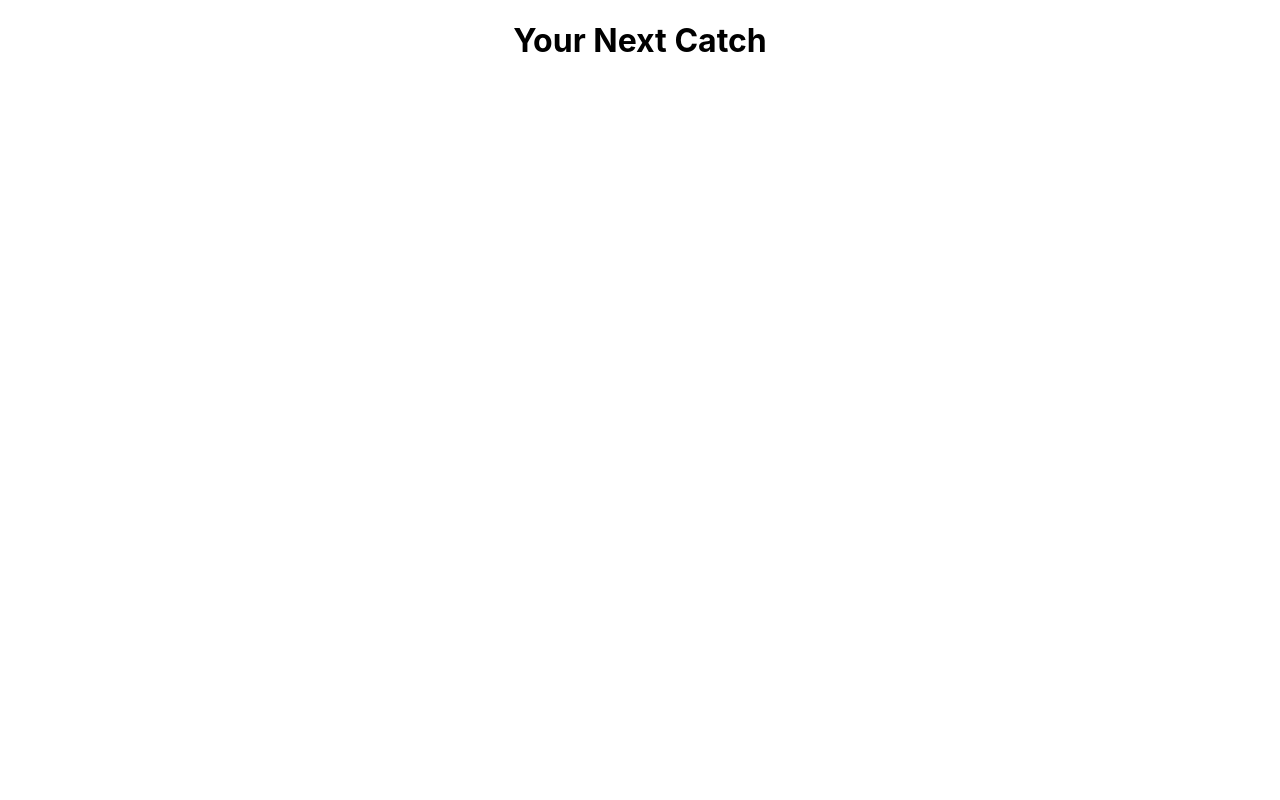
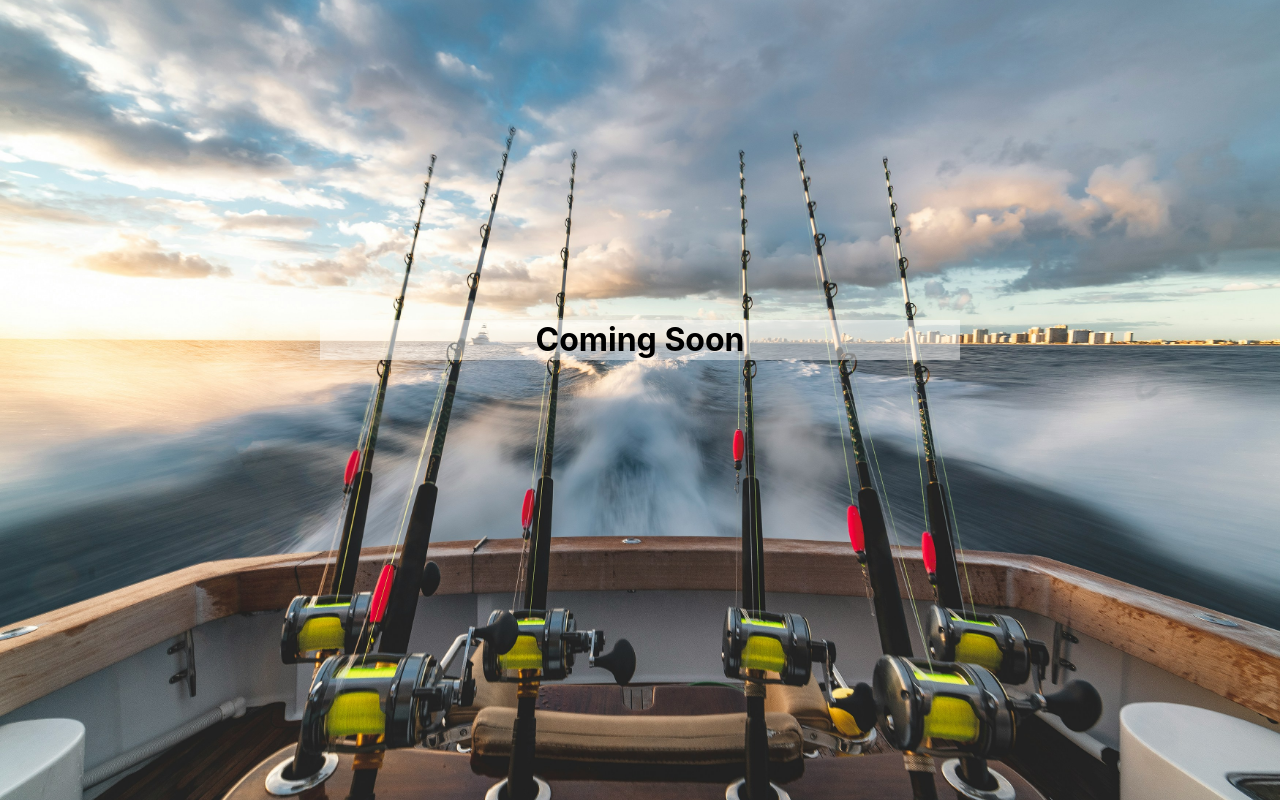
Before and after one commit to yournextcatch/website, a React (Create React App) app: page / in a window 1280 px wide. Built offline with nearby package versions, Linux system fonts and the light colour scheme.

Commit message:
add homepage

```diff
--- a/package.json
+++ b/package.json
@@ -7,8 +7,11 @@
     "@testing-library/jest-dom": "^6.6.3",
     "@testing-library/react": "^16.3.0",
     "@testing-library/user-event": "^13.5.0",
+    "bootstrap": "^5.3.6",
     "react": "^19.1.0",
+    "react-bootstrap": "^2.10.9",
     "react-dom": "^19.1.0",
+    "react-router-dom": "^7.6.0",
     "react-scripts": "5.0.1",
     "web-vitals": "^2.1.4"
   },
--- a/src/App/App.js
+++ b/src/App/App.js
@@ -1,10 +1,16 @@
+import { Routes, Route } from "react-router-dom";
 import "./App.css";
+import HomePage from "../pages/HomePage";
 
 function App() {
   return (
-    <div className="App">
-      <h1>Your Next Catch</h1>
-    </div>
+    <>
+      <div className="App">
+        <Routes>
+          <Route path="/" element={<HomePage />} />
+        </Routes>
+      </div>
+    </>
   );
 }
 
--- a/src/index.js
+++ b/src/index.js
@@ -2,10 +2,13 @@ import React from "react";
 import ReactDOM from "react-dom/client";
 import "./index.css";
 import App from "./App/App";
+import { BrowserRouter as Router } from "react-router-dom";
 
 const root = ReactDOM.createRoot(document.getElementById("root"));
 root.render(
   <React.StrictMode>
-    <App />
+    <Router>
+      <App />
+    </Router>
   </React.StrictMode>
 );
--- /dev/null
+++ b/src/pages/HomePage.jsx
@@ -0,0 +1,35 @@
+import { Container, Card } from "react-bootstrap";
+import HomepageImage from "../assets/images/fishing-homepage.jpg";
+
+export default function HomePage() {
+  return (
+    <Container
+      fluid
+      className="d-flex justify-content-center align-items-center"
+      style={{
+        backgroundImage: `url(${HomepageImage})`,
+        height: "100vh",
+        backgroundSize: "cover",
+        backgroundPosition: "center",
+        height: "100vh",
+        width: "100vw",
+        position: "fixed",
+      }}
+    >
+      <Card
+        className="bg-light text-dark text-center"
+        style={{
+          backgroundColor: "rgba(255, 255, 255, 0.45)",
+          borderColor: "rgba(255, 255, 255, 0.95)",
+          width: "50%",
+          height: "2.5rem",
+          marginLeft: "auto",
+          marginRight: "auto",
+          marginTop: "25%",
+        }}
+      >
+        <h1>Coming Soon</h1>
+      </Card>
+    </Container>
+  );
+}
```
Also changed, not shown: src/assets/images/fishing-homepage.jpg (added), 1 other file (tests, documents, lock files or other folders).
